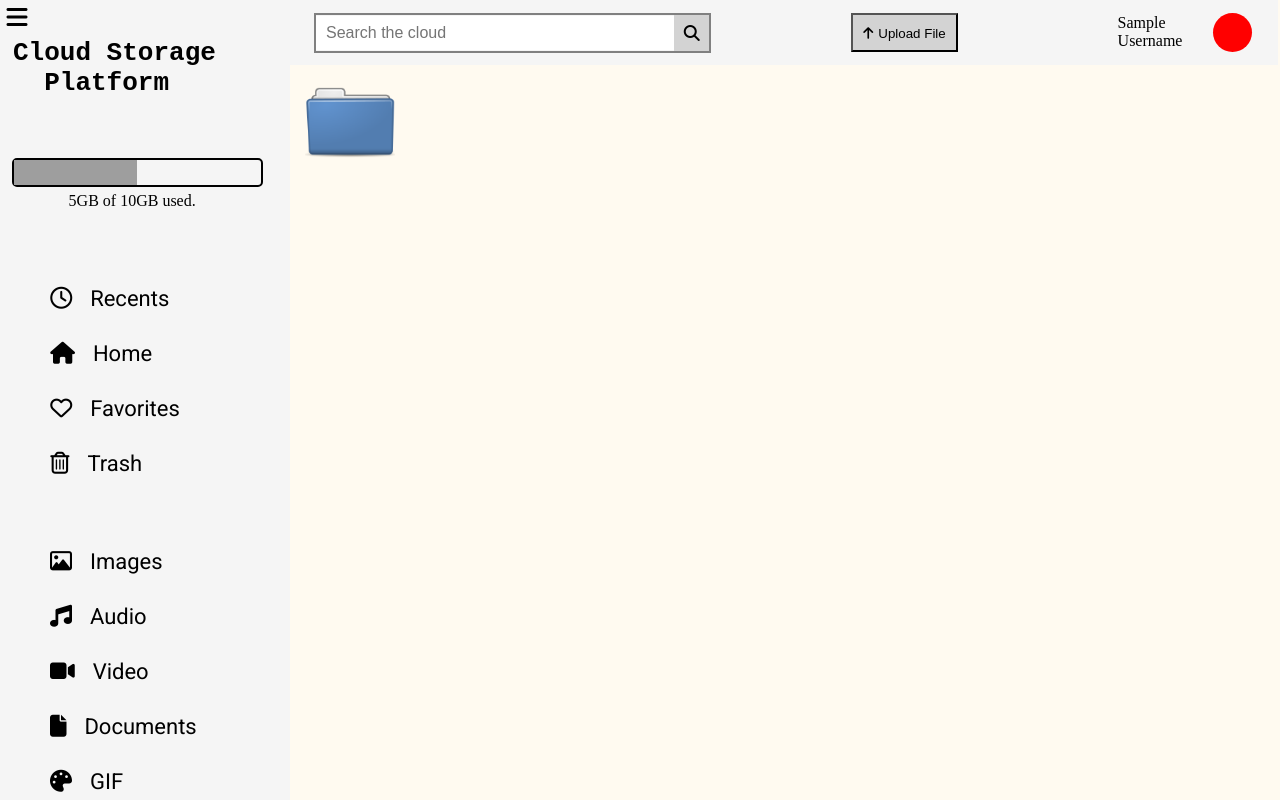
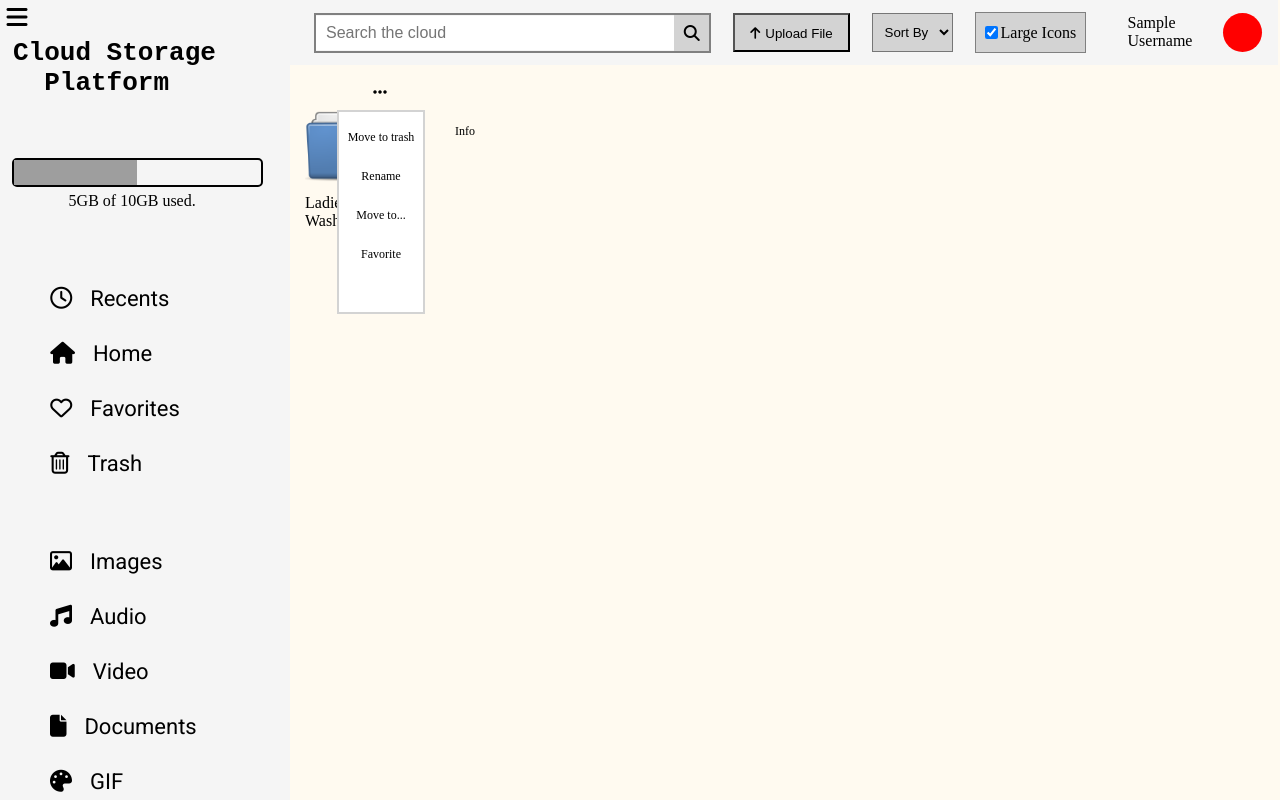
Before and after one commit to rushaan1/Cloud-Storage-Platform, an Angular app in the folder Cloud Storage Platform/AngularApplication/CloudStoragePlatformUI/: page / in a window 1280 px wide. Built offline with nearby package versions, Linux system fonts and the light colour scheme; grey boxes are pictures that could not be loaded.

Commit message:
Top Panel finally done, tool tip added, developing main viewer

```diff
--- a/Cloud Storage Platform/AngularApplication/CloudStoragePlatformUI/src/app/items/file-large/file-large.component.css
+++ b/Cloud Storage Platform/AngularApplication/CloudStoragePlatformUI/src/app/items/file-large/file-large.component.css
@@ -21,4 +21,49 @@
 
 .file{
     margin: 15px;
+    position: relative;
 }
+
+.file-options{
+    text-align: right;
+}
+
+.fa-ellipsis{
+    margin-right: 34px;
+    padding: 4px;
+}
+
+.fa-ellipsis:hover{
+    background-color: lightgray;
+}
+
+.file-options-menu{
+    display: flex;
+    position: absolute;
+    width: 84px;
+    height: 200px;
+    font-size: 12px;
+    justify-content: flex-start;
+    background-color: white;
+    align-items: center;
+    flex-wrap: wrap;
+    flex-direction: column;
+    top: 30px;
+    right: 0px;
+    border: 2px solid lightgray;
+}
+
+.file-option{
+    padding-top: 12px;
+    padding-bottom: 12px;
+    width: 100%;
+    text-align: center;
+}
+
+#trash-file-option{
+    margin-top: 6px;
+}
+
+.file-option:hover{
+    background-color: lightgray;
+}
--- a/Cloud Storage Platform/AngularApplication/CloudStoragePlatformUI/src/app/items/file-large/file-large.component.html
+++ b/Cloud Storage Platform/AngularApplication/CloudStoragePlatformUI/src/app/items/file-large/file-large.component.html
@@ -1,4 +1,15 @@
-<div class="file">
+<div [title]="originalName" class="file">
+    <div class="file-options-menu">
+        <div class="file-option" id="trash-file-option">Move to trash</div>
+        <div class="file-option" id="rename-file-option">Rename</div>
+        <div class="file-option" id="move-file-option">Move to...</div>
+        <div class="file-option" id="favorite-file-option">Favorite</div>
+        <div class="file-option" id="rename-file-option">Info</div>
+    </div>
+    <div class="file-options">
+        <i class="fa-solid fa-ellipsis"></i>
+    </div>
     <div [ngClass]="{'picture':type=='picture','video':type=='video','folder':type=='folder'}" class="file-item-icon"></div>
+    <div>{{name}}</div>
     <!-- <div class="three-dot-menu"></div> -->
 </div>
--- a/Cloud Storage Platform/AngularApplication/CloudStoragePlatformUI/src/app/items/file-large/file-large.component.ts
+++ b/Cloud Storage Platform/AngularApplication/CloudStoragePlatformUI/src/app/items/file-large/file-large.component.ts
@@ -8,7 +8,13 @@ import { Component, Input, OnInit } from '@angular/core';
 export class FileLargeComponent implements OnInit {
   @Input() type: string = "";
   @Input() name: string = "";
+  originalName="";
 
   ngOnInit(): void {
+    this.originalName = this.name;
+    if (this.name.length>=32){
+      let portionToBeExcluded = this.name.slice(32, this.name.length);
+      this.name = this.name.replace(portionToBeExcluded, "")+"...";
+    }
   }
 }
--- a/Cloud Storage Platform/AngularApplication/CloudStoragePlatformUI/src/app/panel/panel.component.css
+++ b/Cloud Storage Platform/AngularApplication/CloudStoragePlatformUI/src/app/panel/panel.component.css
@@ -56,6 +56,7 @@
 
 .upload{
     height: 39.8px;
+    width: 11.9%;
     background-color: lightgray;
     padding: 10px;
     display: flex;
@@ -77,7 +78,7 @@
     display: flex;
     align-items: center;
     justify-content: flex-start;
-    width: 160px;
+    width: 150px;
     height: 39.8px;
 }
 
@@ -96,3 +97,39 @@ span{
 .margin-left{
     margin-left: 20px;
 }
+
+#sortBy{
+    height: 39.8px;
+    width: 8.3%;
+    background-color: lightgray;
+    padding: 0 2.5px 0 2.5px;
+    display: flex;
+    justify-content: center;
+    align-items: center;
+    text-align: center;
+}
+
+#sortBy:hover{
+    background-color: gray;
+}
+
+.style{
+    height: 38.2px;
+    width: 10.5%;
+    background-color: lightgray;
+    border: 0.825px solid gray;
+    display: flex;
+    justify-content: center;
+    align-items: center;
+    text-align: center;
+    padding: 0px 3px 0px 3px;
+    cursor: default;
+}
+
+.style:hover{
+    background-color: gray;
+}
+
+#style{
+    margin-right: 3px
+}
--- a/Cloud Storage Platform/AngularApplication/CloudStoragePlatformUI/src/app/panel/panel.component.html
+++ b/Cloud Storage Platform/AngularApplication/CloudStoragePlatformUI/src/app/panel/panel.component.html
@@ -11,6 +11,14 @@
                 <i class="fa-solid fa-arrow-up"></i>
                 Upload File
             </button>
+            <select id="sortBy">
+                <option id="" [selected]="true">Sort By</option>
+                <option id="">Options</option>
+            </select>
+            <div class="style">
+                <input [checked]="true" type="checkbox" name="style" id="style"/>
+                <div class="large-icon-text">Large Icons</div>
+            </div>
             <div class="user-info margin-left">
                 <span>Sample Username</span>
                 <div class="pfp"></div>
--- a/Cloud Storage Platform/AngularApplication/CloudStoragePlatformUI/src/app/panel/panel.component.ts
+++ b/Cloud Storage Platform/AngularApplication/CloudStoragePlatformUI/src/app/panel/panel.component.ts
@@ -13,4 +13,19 @@ export class PanelComponent {
   searchLightenBorder(){
     (document.getElementsByClassName("search")[0] as HTMLElement).style.borderColor = "gray";
   }
+
+  styleChange(){
+    if (localStorage["style"]!=undefined && localStorage["style"]!=null && localStorage["style"]!=""){
+      if (localStorage["style"]=="large"){
+        localStorage["style"] = "list";
+      }
+      else{
+        localStorage["style"] = "large";
+      }
+    }
+    else{
+      localStorage["style"] = "list";
+    }
+    console.log(localStorage["style"]);
+  }
 }
--- a/Cloud Storage Platform/AngularApplication/CloudStoragePlatformUI/src/app/viewer/viewer.component.css
+++ b/Cloud Storage Platform/AngularApplication/CloudStoragePlatformUI/src/app/viewer/viewer.component.css
@@ -3,4 +3,11 @@
 }
 .file-large-item-from-viewer{
     display: inline-block;
+    text-wrap: wrap;
+    width: 150px;
 }
+
+.file-large-item-from-viewer:hover{
+    background-color: rgba(211, 211, 211, 0.593);
+    cursor: pointer;
+}
--- a/Cloud Storage Platform/AngularApplication/CloudStoragePlatformUI/src/app/viewer/viewer.component.html
+++ b/Cloud Storage Platform/AngularApplication/CloudStoragePlatformUI/src/app/viewer/viewer.component.html
@@ -1,3 +1,3 @@
 <div class="content">
-    <file-large-item class="file-large-item-from-viewer" [type]="'folder'"></file-large-item>
+    <file-large-item class="file-large-item-from-viewer" [type]="'folder'" [name]="'Ladies Washeroom'"></file-large-item>
 </div>
```
